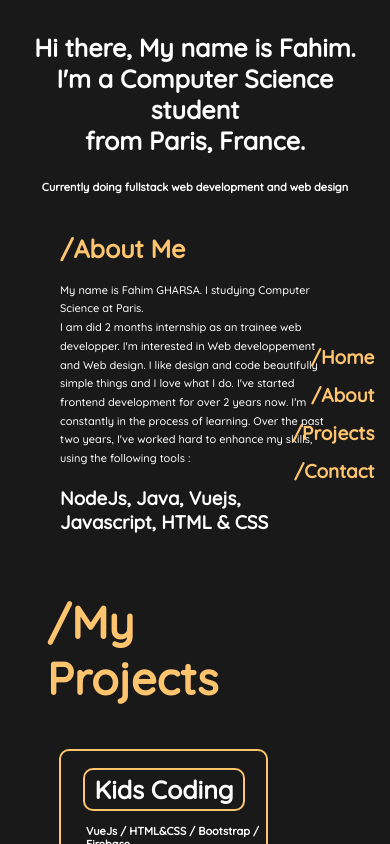
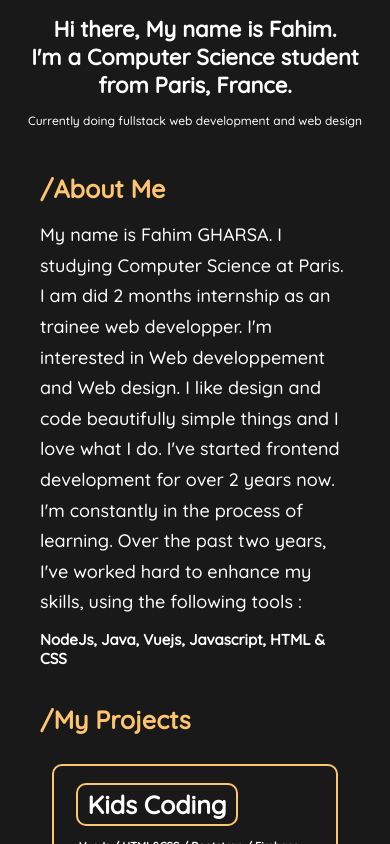
Before and after one commit to fahimgha/fahim, a Vue app: page / in a window 390 px wide. Built offline with nearby package versions, Linux system fonts and the light colour scheme.

Commit message:
update responsive design

```diff
--- a/src/App.vue
+++ b/src/App.vue
@@ -1,5 +1,5 @@
 <template>
-  <div id="app" class="app">
+  <div id="app">
     <Navbar/>
     <Progressbar :value="progress"></Progressbar>
     <div
@@ -8,9 +8,9 @@
       @scroll="onScroll"
     >
       <Home></Home>
-      <About class="about"></About>
-      <Projects class="project"></Projects>
-      <Contact class="contact"></Contact>
+      <About></About>
+      <Projects></Projects>
+      <Contact></Contact>
       <Credits/>
       </div>
 
@@ -61,6 +61,7 @@ export default {
 <style lang="scss">
 @import url('https://fonts.googleapis.com/css2?family=Quicksand:wght@300;500&display=swap');
 
+
 :root {
   --background-color-primary:#191919;
   --background-color-secondary: #848582;
@@ -68,7 +69,10 @@ export default {
   --text-secondary-color:#FFC56E;
   --element-size: 4rem;
 }
-
+::-webkit-scrollbar {
+    display: block;
+    display: none;
+}
 html,
 body {
   background: var(--background-color-primary);
@@ -80,32 +84,18 @@ body {
   color:var(--text-primary-color);
   height: 100vh;
   display: flex;
-  flex-direction: column;
+  flex-direction: row;
   box-shadow: 0 3px 6px rgba(0,0,0,0.16), 0 3px 6px rgba(0,0,0,0.23);
-  // text-align: center;
 }
 
 h1{
   font-size: 40pt;
 }
-#nav {
-  padding: 30px;
 
-  a {
-    font-weight: bold;
-    color: #2c3e50;
-
-    &.router-link-exact-active {
-      color: #42b983;
-    }
-  }
-}
 .text-section {
-  height: 100%;
-  max-height: 100%;
-  padding: 0 10px 10px;
+  width: 100vw;
   overflow: scroll;
-  overflow-x: hidden;
   -webkit-overflow-scrolling: touch;
 }
+
 </style>
--- a/src/components/Navbar.vue
+++ b/src/components/Navbar.vue
@@ -38,6 +38,19 @@ export default {
 
 <!-- Add "scoped" attribute to limit CSS to this component only -->
 <style scoped lang="scss">
+
+#nav {
+  padding: 30px;
+
+  a {
+    font-weight: bold;
+    color: #2c3e50;
+
+    &.router-link-exact-active {
+      color: #42b983;
+    }
+  }
+}
 .nav {
   display: flex;
   flex-direction: column;
@@ -59,12 +72,20 @@ a {
   font-weight: bold;
   text-decoration: none !important;
   color: var(--text-secondary-color);
-}
-a:hover{
+  &.router-link-exact-active{
   color: var(--text-primary-color);
 }
+}
+
 li{
   list-style: none;
 }
 
+@media only screen and (max-width: 600px){
+
+#navbar {
+display: none;
+}
+}
+
 </style>
--- a/src/views/About.vue
+++ b/src/views/About.vue
@@ -1,6 +1,6 @@
 <template>
   <div id="about" >
-    <h1 class="aboutme ">/About Me</h1>
+    <h1 class="section-title">/About Me</h1>
     <h1 class="descabt">My name is Fahim GHARSA. I studying Computer Science at Paris.<br> I am did 2 months internship as an trainee web developper.
     I'm interested in Web developpement and Web design. I like design and code beautifully simple things and I love what I do. I've started frontend development for over 2 years now. I'm constantly in the process of learning. Over the past two years, I've worked hard to enhance my skills, using the following tools :<br>
     </h1>
@@ -22,9 +22,11 @@ export default {
 <style lang="scss">
 
 #about{
-  margin: 10% 27% 0 10%;
+  padding-left: 10%;
+  padding-top: 7%;
+  padding-right: 27%;
 }
-.aboutme{
+.section-title{
   color: var(--text-secondary-color);
   font-size: 45px;
 }
@@ -36,15 +38,19 @@ export default {
 
 @media only screen and (max-width: 600px) {
   #about{
-    padding-top: 15px;
-    margin: 0 50px;
+    padding-right: 40px;
+    padding-left: 40px;
     align-items: center;
   }
-  .aboutme{
+  .section-title{
   font-size: 25px;
   }
-.descabt{
-  font-size: 11px;
+  .descabt{
+  font-size: 18px;
+  }
+  h3{
+    margin:0;
+    font-size: 15px;
   }
 }
 
--- a/src/views/Contact.vue
+++ b/src/views/Contact.vue
@@ -1,8 +1,8 @@
 <template>
   <div id="contact">
-    <div class="endfirst">
-      <h1 class="contactme">/Contact Me</h1>
-      <h2 class="textt">Thanks for scrolling all the way here!</h2>
+    <div class="contact-section">
+      <h1 class="section-title">/Contact Me</h1>
+      <h2 class="end-text">Thanks for scrolling all the way here!</h2>
     </div>
     <div class="end">
       <div class="img">
@@ -10,9 +10,9 @@
       </div>
       <div class="boxcontact">
           <EmailIcon
-        width="230"
-        height="230"/>
-        <h2>fahimgha@protonmail.com</h2>
+        width="210"
+        height="210"/>
+        <h2 class="email">fahimgha@protonmail.com</h2>
         <a>Telecharger mon CV (PDF)</a><br>
         <div class="logocontact">
           <a href="https://github.com/fahimgha"><GithubIcon
@@ -22,10 +22,8 @@
           <LinkedinIcon
           width="70"
           height="70"/></a></div>
-
       </div>
     </div>
-
   </div>
 </template>
 
@@ -51,20 +49,17 @@ export default {
 #contact{
   display: flex;
   flex-direction: column;
-  margin-top: 2%;
+  padding-top: 5%;
 }
-.endfirst{
-  margin-left: 10%;
+.contact-section{
+  padding-left: 10%;
 }
 .end {
   display: flex;
   flex-wrap: wrap;
   align-items: center;
   justify-content: space-evenly;
-}
-.contactme{
-  color: var(--text-secondary-color);
-  font-size: 45px;
+  padding:unset;
 }
 .boxcontact{
   display: flex;
@@ -72,16 +67,18 @@ export default {
   justify-content: center;
   flex-direction: column;
 }
-.textt{
+.end-text{
   font-family: Quicksand;
   font-style: normal;
-  font-weight: bold;
+  font-weight: normal;
   font-size: 20px;
   line-height: 25px;
-  color: #FFC56E;
 }
 .img{
   margin:13px;
+}
+.email{
+  margin: 0;
 }
 a{
   color: var(--text-secondary-color);
@@ -91,13 +88,15 @@ a:hover{
 }
 @media only screen and (max-width: 600px) {
   #contact{
-    padding-top: 15px;
-    margin: 0 50px;
+    padding-right: 40px;
+    padding-left: 40px;
     align-items: center;
   }
-  .contactme{
+  .contact-section{
+    padding: 0;
+  }
+  .section-title{
   font-size: 25px;
   }
 }
-
 </style>
--- a/src/views/Home.vue
+++ b/src/views/Home.vue
@@ -1,13 +1,10 @@
 <template>
   <div id="home">
-    <div class="intro">
       <div class="logo"><Logo/></div>
-      <h1 class="name">Hi there, My name is Fahim. <br>
+      <h1 class="intro">Hi there, My name is Fahim. <br>
       I'm a Computer Science student <br>
       from Paris, France.</h1>
-      <h1 class="desc">Currently doing fullstack web development and web design</h1>
-    </div>
-
+      <h1 class="intro-desc">Currently doing fullstack web development and web design</h1>
   </div>
 </template>
 
@@ -25,34 +22,36 @@ export default {
 
 <style lang="scss">
 
-.intro{
+#home{
   display: flex;
   flex-direction: column;
   align-items: flex-start;
-  margin: 12% 20% 0 10%;
+  padding-left: 10%;
+  padding-top: 10%;
 }
-.name{
+.intro{
   font-size: 50px;
 }
-.desc{
+.intro-desc{
+  margin: 0;
+  font-weight: normal;
   font-size: 22px;
 }
 @media only screen and (max-width: 600px) {
+  #home{
+  align-items: center;
+  padding: 0;
+  }
   .logo {
     display: none;
   }
-  .intro {
-    padding-top: 15px;
-    margin: 0;
-    align-items: center;
+  .intro{
+  text-align: center;
+  font-size: 22px;
   }
-  .name{
+.intro-desc{
   text-align: center;
-  font-size: 25px;
-  }
-.desc{
-  text-align: center;
-  font-size: 11px;
+  font-size: 12px;
   }
 }
 </style>
--- a/src/views/Projects.vue
+++ b/src/views/Projects.vue
@@ -1,16 +1,16 @@
 <template>
 <div id="projects">
-  <div class="Projects">
-      <h1 class="prj">/My Projects</h1>
+
+      <h1 class="section-title">/My Projects</h1>
         <div class="wrapper">
           <div :key="post.id" class="card" v-for="post in filteredList">
-            <div class="boxname">
-              <h2 class="nameproject">{{ post.title }}</h2></div>
+            <div class="box">
+              <h2 class="project-name">{{ post.title }}</h2></div>
             <h3 class="tools">{{ post.tools }}</h3>
             <p class="descproj">{{ post.desc }}</p>
           </div>
         </div>
-    </div>
+
 
 </div>
 
@@ -64,25 +64,16 @@ export default {
 
 <style lang="scss">
 
-
-.Projects {
-  padding: 3% 27% 0 10%;
-}
-.prj{
-  color: var(--text-secondary-color);
-  font-size: 45px;
-}
-body {
-  background-color: #21232f;
+#projects {
+  padding-left: 10%;
+  padding-top: 5%;
 }
 
+
 div#projects {
-
   display: flex;
   flex-direction: column;
-
   .wrapper {
-
     display: flex;
     max-width: 750px;
     flex-wrap: wrap;
@@ -95,13 +86,12 @@ div#projects {
     border: 2px solid #FFC56E;
     box-sizing: border-box;
     border-radius: 10px;
-    //max-width: 350px;
     margin: 12px;
     transition: .15s all ease-in-out;
     &:hover {
       transform: scale(1.1);
     }
-    .boxname{
+    .box{
       display: flex;
       align-items: center;
       justify-content: center;
@@ -113,7 +103,7 @@ div#projects {
       border: 2px solid #FFC56E;
       box-sizing: border-box;
       border-radius: 10px;
-      .nameproject{
+      .project-name{
         color: white;
         font-family: 'Quicksand', sans-serif;
         font-size: 25px;
@@ -158,5 +148,18 @@ div#projects {
     }
   }
 }
+@media only screen and (max-width: 600px) {
+  #projects{
+    padding-right: 40px;
+    padding-left: 40px;
 
+  }
+  .wrapper{
+    align-items: center;
+    justify-content: center;
+  }
+  .section-title{
+  font-size: 25px;
+  }
+}
 </style>
```
